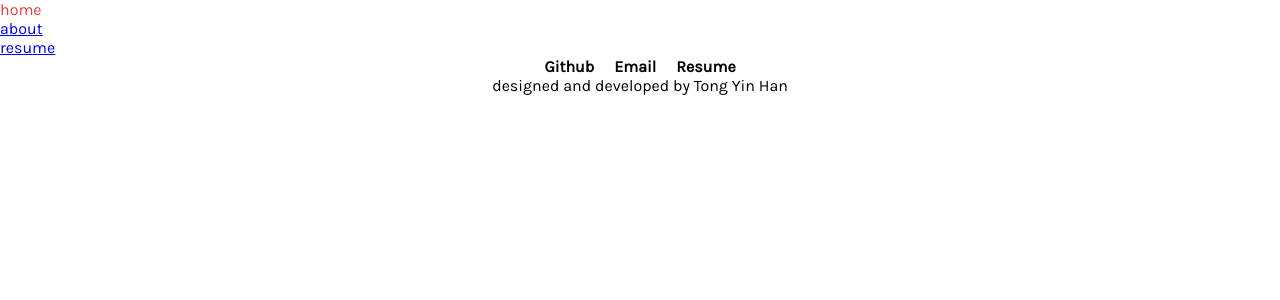
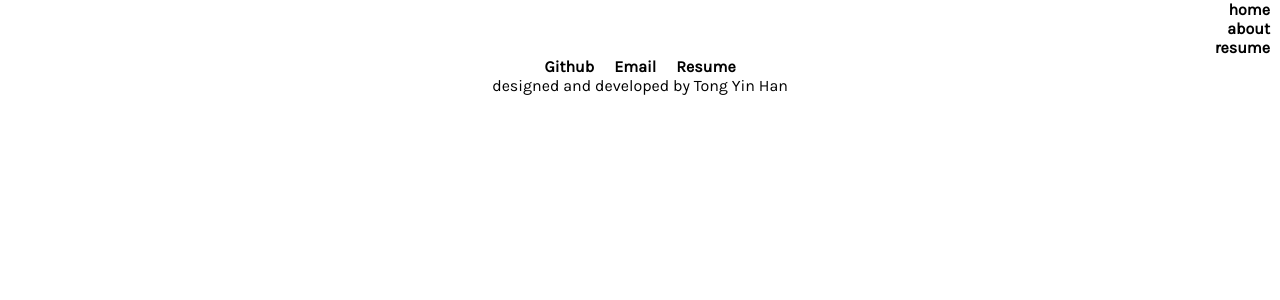
Before and after one commit to TongYinn/personal-website, a React (Create React App) app: page /about in a window 1280 px wide. Shown: the top 300 px of the page. Built offline with nearby package versions, Linux system fonts and the light colour scheme.

Commit message:
styling for footer and navbar

```diff
--- /dev/null
+++ b/src/components/Footer.css
@@ -0,0 +1,24 @@
+@import "../index.css";
+
+.footerContainer {
+    font-family: 'Karla';
+    text-align: center;
+    margin-top: 7%;
+    margin-bottom: 1%;
+    display: inline;
+    flex-direction: row;
+    color: black !important;
+}
+
+.link {
+    font-weight: bold;
+    text-decoration: none;
+    color: black;
+    margin: 0 10px;
+}
+
+a:hover {
+    text-decoration: none;
+    color: #dd4242 !important;
+    outline: none;
+}
--- a/src/components/Footer.js
+++ b/src/components/Footer.js
@@ -1,6 +1,6 @@
 import React from 'react'
 import "../index.css";
-import "../components/Footer.scss";
+import "../components/Footer.css";
 import Box from '@material-ui/core/Box';
 import resume from '../assets/Tong Yin Han - PM Resume S24.pdf'
 
@@ -12,7 +12,7 @@ const Footer = () => {
                 <a target="_blank" className="link" href="mailto:tyhan@uwaterloo.ca" rel="noopener noreferrer">Email</a>
                 <a target="_blank" className="link" href={resume} rel="noopener noreferrer">Resume</a>
             </Box>
-            <Box className="credit"> designed and developed by Tong Yin Han</Box>
+            <Box> designed and developed by Tong Yin Han</Box>
         </Box>
     );
   };
--- a/src/components/Footer.scss
+++ b/src/components/NavBar.css
@@ -1,8 +1,8 @@
 @import "../index.css";
 
-.footerContainer {
+.navBarContainer {
     font-family: 'Karla';
-    text-align: center;
+    text-align: right;
     margin-top: 7%;
     margin-bottom: 1%;
     display: inline;
@@ -10,16 +10,17 @@
     color: black !important;
 }
 
+.navBarContainer Link {
+    display: inline-block;
+}
+
 .link {
     font-weight: bold;
     text-decoration: none;
     color: black;
     margin: 0 10px;
-}
+    display: inline-block;
 
-.link:active,
-.link:visited {
-    color: #efb85c;
 }
 
 a:hover {
@@ -27,9 +28,3 @@ a:hover {
     color: #dd4242 !important;
     outline: none;
 }
-
-.credit {
-    color: black;
-    margin-left: 32px;
-    margin-right: 32px;
-}
--- a/src/components/NavBar.js
+++ b/src/components/NavBar.js
@@ -1,23 +1,24 @@
 import React from 'react'
+import "../components/NavBar.css";
 import { Nav, Navbar, NavItem } from 'react-bootstrap';
 import { Link } from "react-router-dom";
 import resume from '../assets/Tong Yin Han - PM Resume S24.pdf'
 
 const NavBar = () => {
   return (
-    <Nav>
+    <Nav className='navBarContainer'>
         <NavItem>
-            <Link to={""}>
+            <Link className='link' to={""}>
                 home
             </Link>
         </NavItem>
         <NavItem>
-            <Link to={"/about"}>
+            <Link className='link' to={"/about"}>
                 about
             </Link>
         </NavItem>
         <NavItem>
-            <Link to={resume}>
+            <Link className='link' to={resume}>
                 resume
             </Link>
         </NavItem>
```
